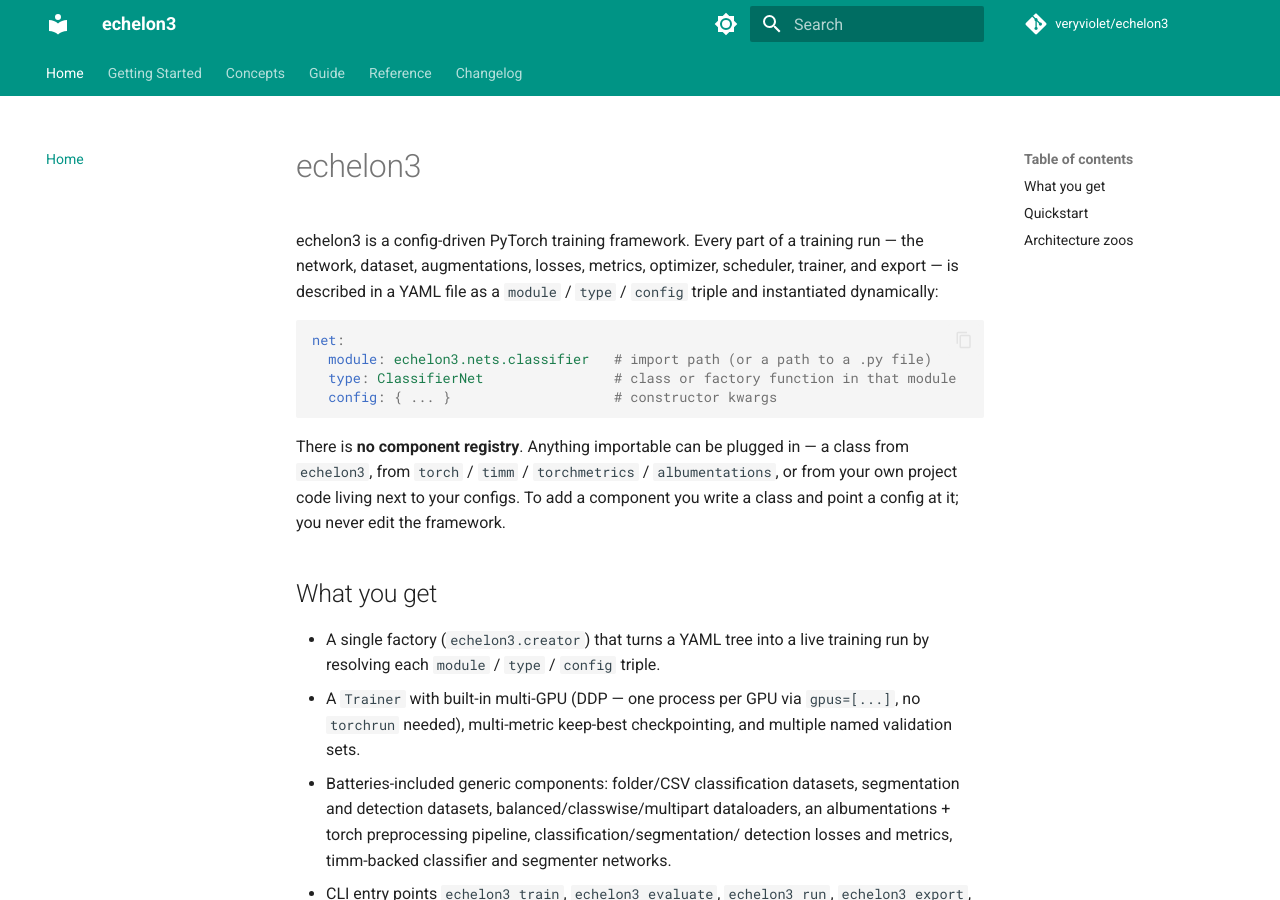
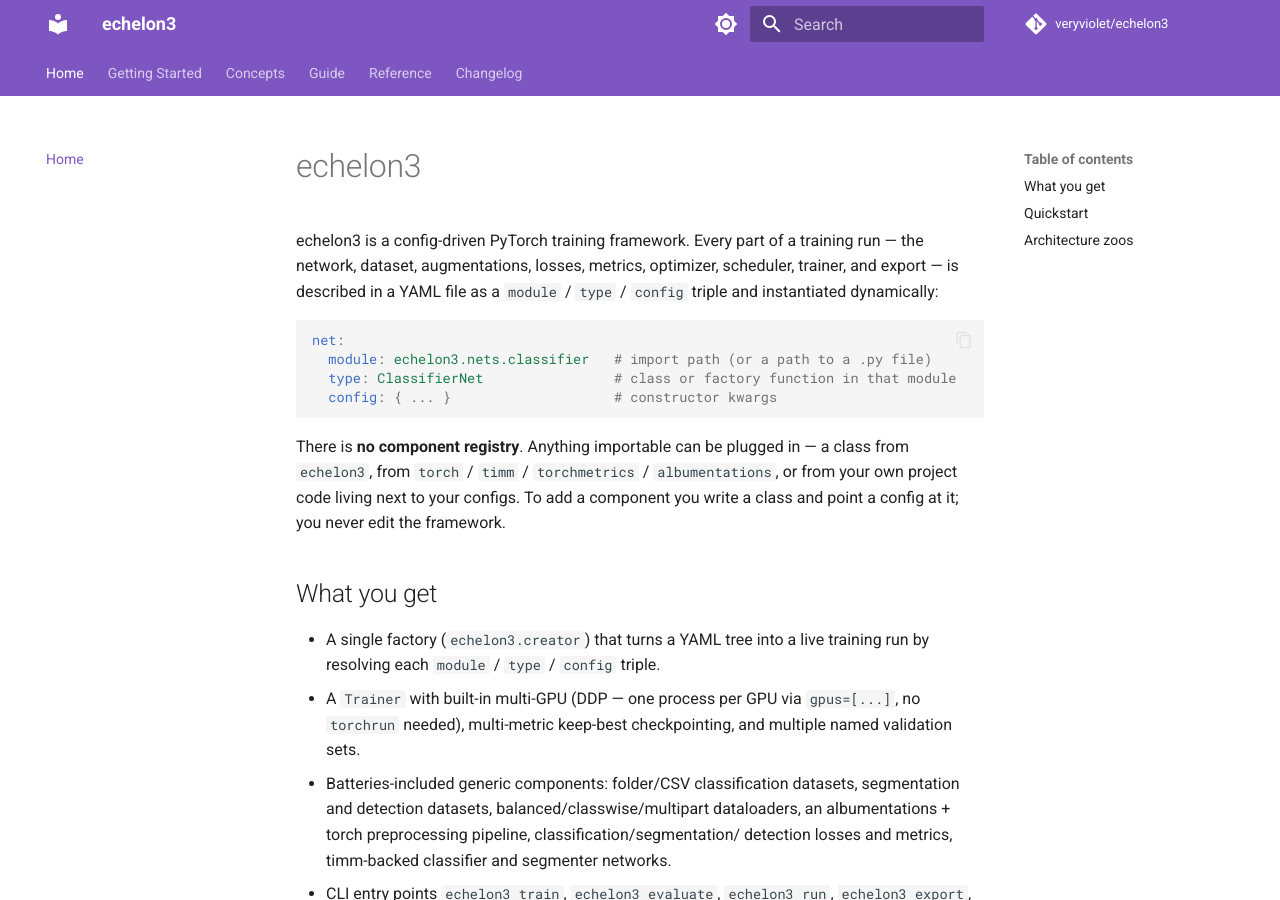
Before and after one commit to veryviolet/echelon3, an MkDocs documentation site: the page built from docs/index.md, in a window 1280 px wide and 900 px high. Built offline with MkDocs 1.6.1 and Material for MkDocs 9.7.7, drawn with Linux system fonts in a browser that asks for light colours; comment, search, counter and statistics services are not loaded.

Commit message:
docs: violet (deep purple) theme palette instead of teal
Co-Authored-By: Claude Opus 4.8 (1M context) <noreply@anthropic.com>

```diff
--- a/mkdocs.yml
+++ b/mkdocs.yml
@@ -16,14 +16,14 @@ theme:
     - content.tabs.link
   palette:
     - scheme: default
-      primary: teal
-      accent: deep orange
+      primary: deep purple
+      accent: purple
       toggle:
         icon: material/brightness-7
         name: Switch to dark mode
     - scheme: slate
-      primary: teal
-      accent: deep orange
+      primary: deep purple
+      accent: purple
       toggle:
         icon: material/brightness-4
         name: Switch to light mode
```
